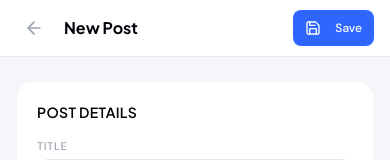
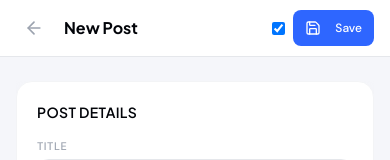
Before and after one commit to mahmadcoder/physician-meds, a React (Vite) app: page /pm-portal-x9k2/blog/new in a window 390 px wide. Shown: the top 160 px of the page. Built offline with nearby package versions, Linux system fonts and the light colour scheme; sample sign-in values are in the browser's storage.

Commit message:
Publish button fix in mobile screen

```diff
--- a/src/pages/admin/blog-editor/EditorTopBar.tsx
+++ b/src/pages/admin/blog-editor/EditorTopBar.tsx
@@ -54,14 +54,14 @@ export default function EditorTopBar({
             {showPreview ? "Hide Preview" : "Preview"}
           </button>
 
-          <label className="hidden sm:flex items-center gap-2 text-sm text-gray-600 cursor-pointer">
+          <label className="flex items-center gap-2 text-sm text-gray-600 cursor-pointer">
             <input
               type="checkbox"
               checked={isPublished}
               onChange={(e) => onTogglePublish(e.target.checked)}
               className="rounded border-gray-300 text-brand-blue focus:ring-brand-blue/20"
             />
-            Published
+            <span className="hidden sm:inline">Published</span>
           </label>
 
           <Button
--- a/src/pages/admin/components/StatusSelect.tsx
+++ b/src/pages/admin/components/StatusSelect.tsx
@@ -49,7 +49,7 @@ export default function StatusSelect({ value, onChange }: StatusSelectProps) {
       </button>
 
       {open && (
-        <div className="absolute right-0 top-full mt-1.5 w-44 bg-white rounded-xl border border-gray-200 shadow-xl z-[999] overflow-hidden animate-in fade-in-0 zoom-in-95 duration-150">
+        <div className="absolute left-0 sm:left-auto sm:right-0 top-full mt-1.5 w-44 bg-white rounded-xl border border-gray-200 shadow-xl z-[999] overflow-hidden animate-in fade-in-0 zoom-in-95 duration-150">
           <div className="py-1">
             {STATUS_OPTIONS.map((option) => (
               <button
```
